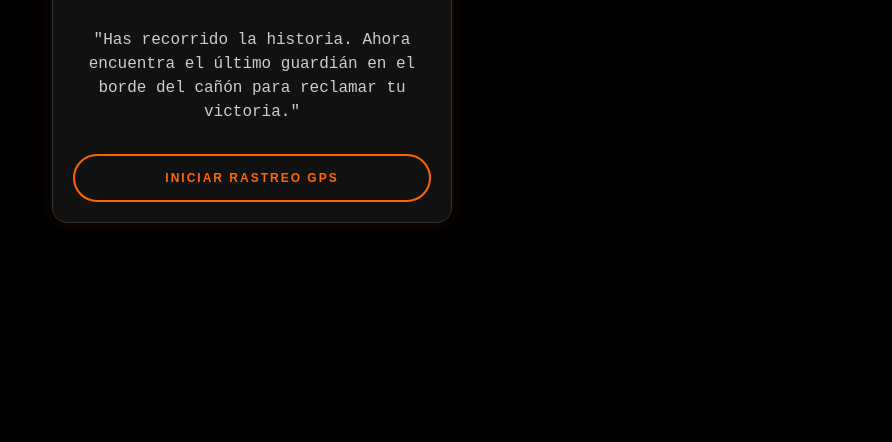
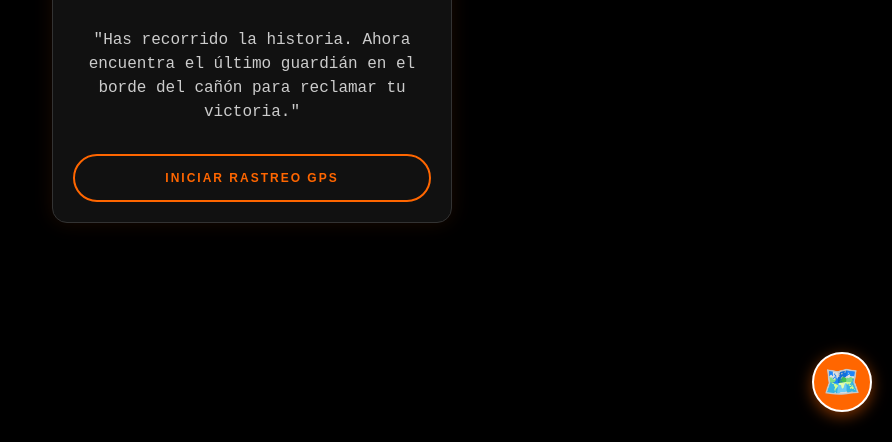
Before and after one commit to motmotexperiencias-art/YINCANA_BARICHARA, a plain HTML site: page pista10.html in a window 1280 px wide. Shown: the part 358-800 px from the top of the page, without its empty margins (388-1280 px from the left). Drawn offline with nearby package versions, Linux system fonts and the light colour scheme.

Commit message:
Tablero de pistas

```diff
--- a/pista10.html
+++ b/pista10.html
@@ -110,5 +110,6 @@
             });
         });
     </script>
+    <script src="./js/tablero.js"></script>
 </body>
 </html>
```
Also changed, not shown: pista2.html (+1 -0 lines), pista3.html (+1 -0 lines), pista4.html (+1 -0 lines), pista5.html (+1 -0 lines), pista6.html (+1 -0 lines), pista7.html (+1 -0 lines), pista8.html (+1 -0 lines), pista9.html (+1 -0 lines).
